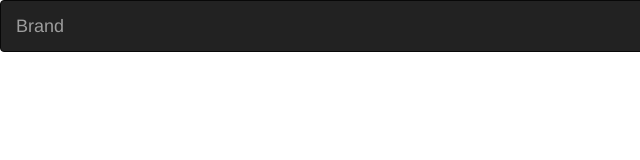
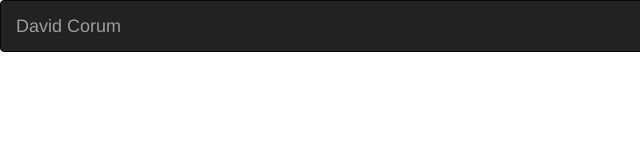
Before and after one commit to davecorum/bootcamp2-work, a plain HTML site: page index.html in a window 1280 px wide. Shown: the full height of the page, 0-640 px from the left. Drawn offline with nearby package versions, Linux system fonts and the light colour scheme.

Commit message:
Added Name to Nav Bar

```diff
--- a/index.html
+++ b/index.html
@@ -19,7 +19,7 @@
         <span class="icon-bar"></span>
         <span class="icon-bar"></span>
       </button>
-      <a class="navbar-brand" href="#">Brand</a>
+      <a class="navbar-brand" href="#">David Corum</a>
     </div>
 
     <!-- Collect the nav links, forms, and other content for toggling -->
```
